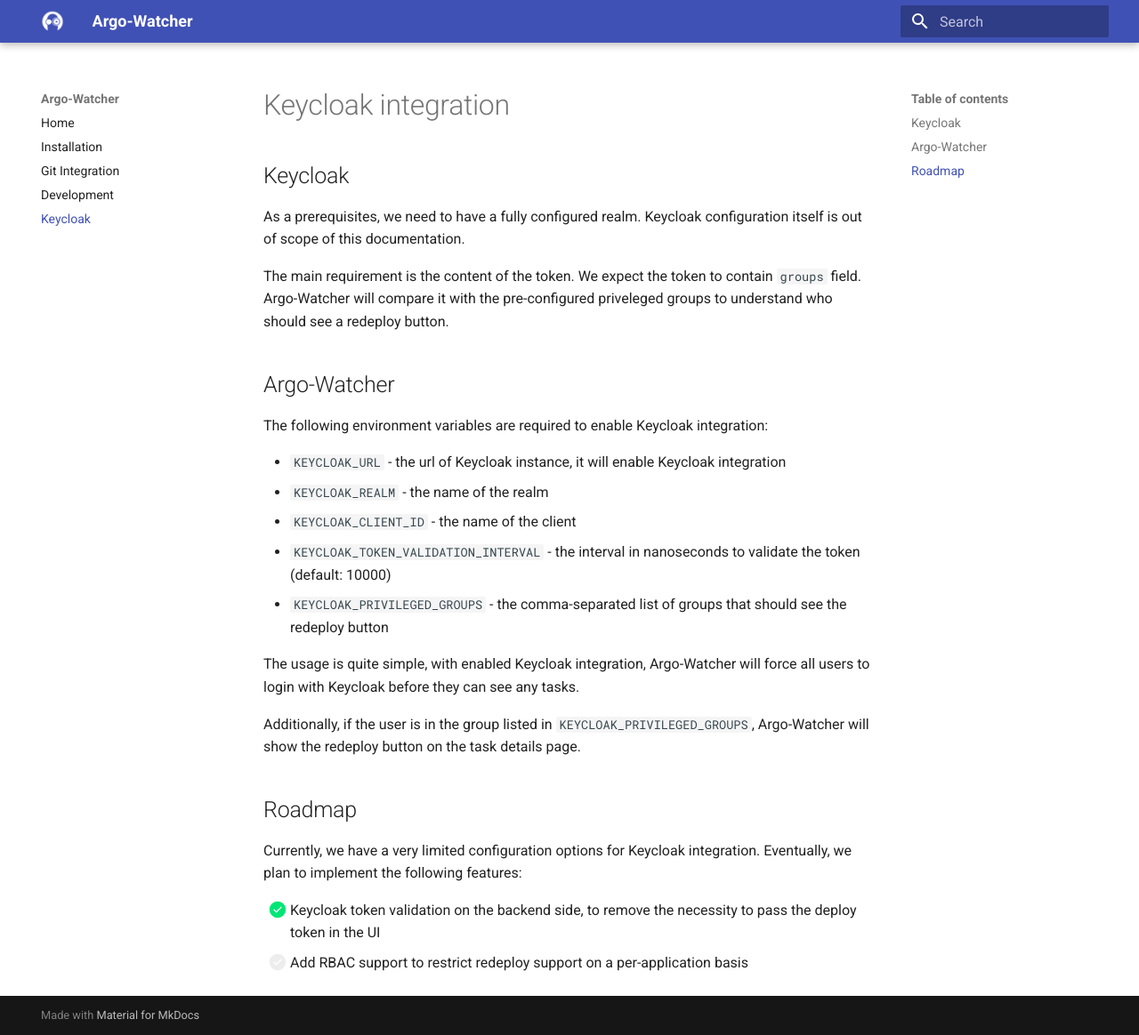
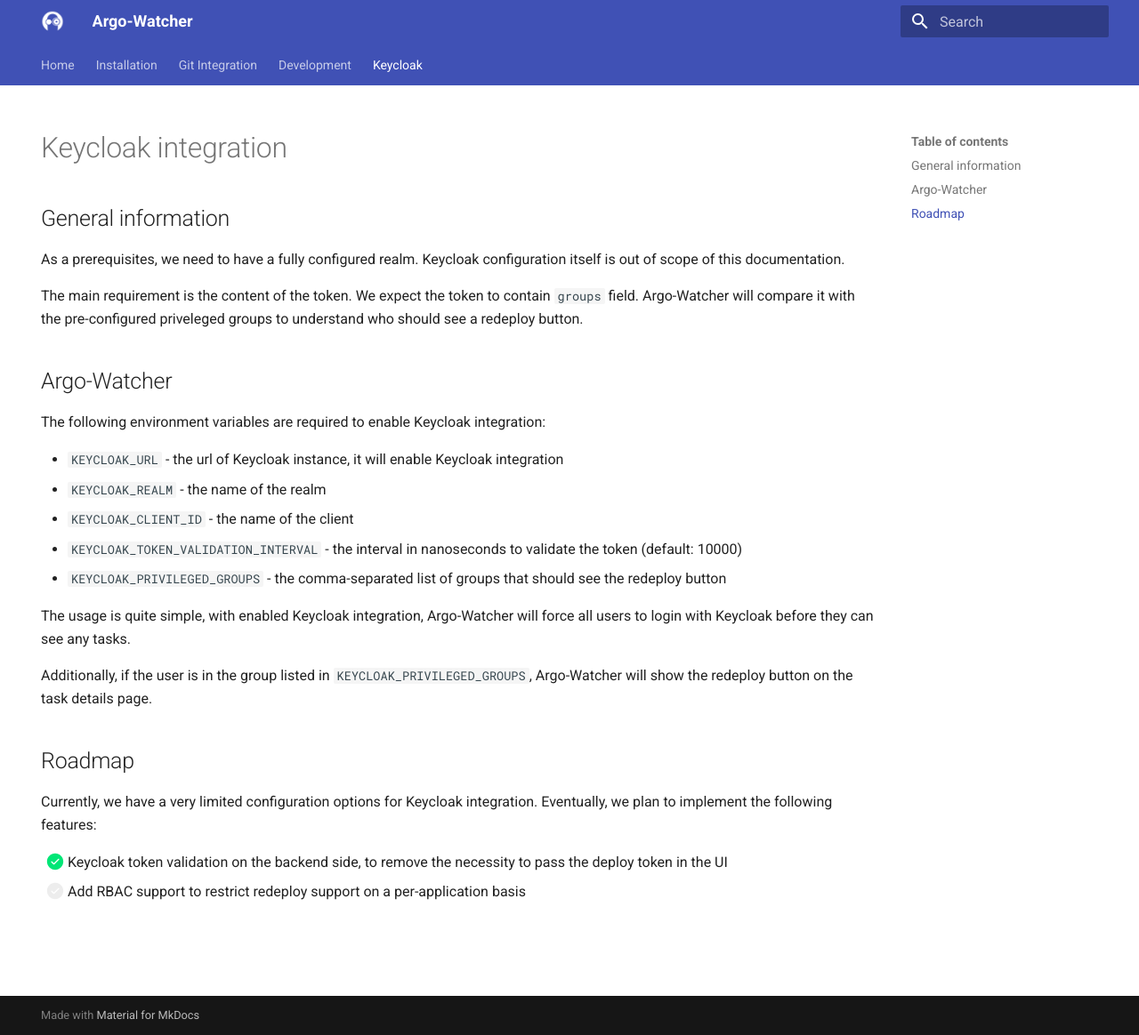
Before and after one commit to shini4i/argo-watcher, an MkDocs documentation site: the page built from docs/keycloak.md, in a window 1280 px wide and 1164 px high. Shown: the whole window at 89% size. Built offline with MkDocs 1.6.1 and Material for MkDocs 9.7.7, drawn with Linux system fonts in a browser that asks for light colours.

```diff
--- a/docs/keycloak.md
+++ b/docs/keycloak.md
@@ -1,6 +1,10 @@
+---
+hide:
+- navigation
+---
 # Keycloak integration
 
-## Keycloak
+## General information
 
 As a prerequisites, we need to have a fully configured realm. Keycloak configuration itself is out of scope of this documentation.
 
--- a/mkdocs.yml
+++ b/mkdocs.yml
@@ -10,6 +10,7 @@ theme:
   features:
     - navigation.instant
     - navigation.instant.progress
+    - navigation.tabs
 
 nav:
   - Home: 'index.md'
@@ -21,3 +22,4 @@ nav:
 markdown_extensions:
   - pymdownx.tasklist:
       custom_checkbox: true
+  - pymdownx.superfences
```
Also changed, not shown: docs/development.md (+4 -0 lines), docs/git-integration.md (+4 -0 lines), docs/index.md (+4 -0 lines), docs/installation.md (+4 -0 lines).
